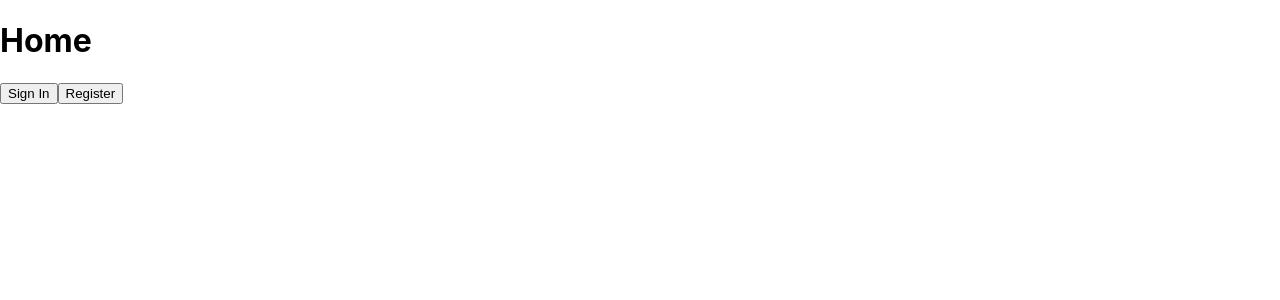
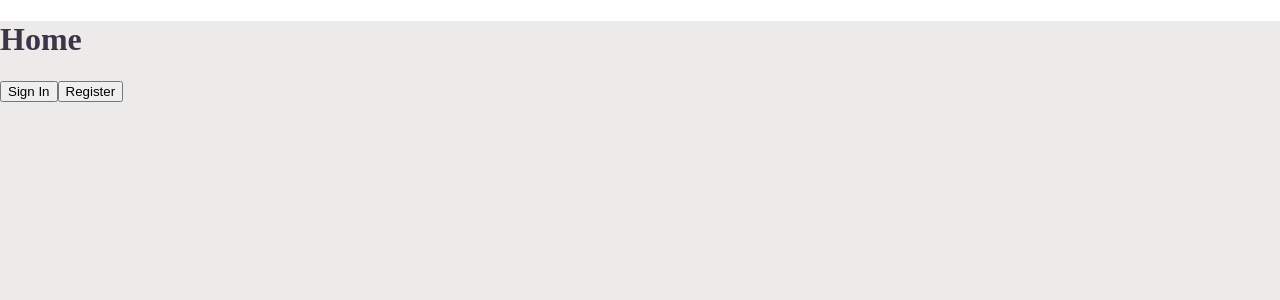
Before and after one commit to randaman23/note-pad, a React (Create React App) app: page / in a window 1280 px wide. Shown: the top 300 px of the page. Built offline with nearby package versions, Linux system fonts and the light colour scheme.

Commit message:
some css added

```diff
--- a/src/App.css
+++ b/src/App.css
@@ -1,32 +1,9 @@
-.App {
-  text-align: center;
+.app_main{
+  background: #edeaea;
+  width: 100vw;
+  height: 100vh;
 }
-
-.App-logo {
-  animation: App-logo-spin infinite 20s linear;
-  height: 40vmin;
+.app_main h1{
+  font-family: 'Roboto Mono';
+  color: #3d3547;
 }
-
-.App-header {
-  background-color: #282c34;
-  min-height: 100vh;
-  display: flex;
-  flex-direction: column;
-  align-items: center;
-  justify-content: center;
-  font-size: calc(10px + 2vmin);
-  color: white;
-}
-
-.App-link {
-  color: #61dafb;
-}
-
-@keyframes App-logo-spin {
-  from {
-    transform: rotate(0deg);
-  }
-  to {
-    transform: rotate(360deg);
-  }
-}
--- a/src/App.js
+++ b/src/App.js
@@ -9,7 +9,7 @@ import "./App.css";
 class App extends Component {
   render() {
     return (
-      <div>
+      <div className="app_main">
         <HashRouter>
           <Switch>
             <Route path="/" exact component={Home} />
--- a/src/components/Notepad.js
+++ b/src/components/Notepad.js
@@ -0,0 +1,17 @@
+import React, { Component } from "react";
+
+class Notepad extends Component {
+  constructor(props) {
+    super(props);
+    this.state = {};
+  }
+  render() {
+    return (
+      <div>
+        <h1>Notepad</h1>
+      </div>
+    );
+  }
+}
+
+export default Notepad;
```
